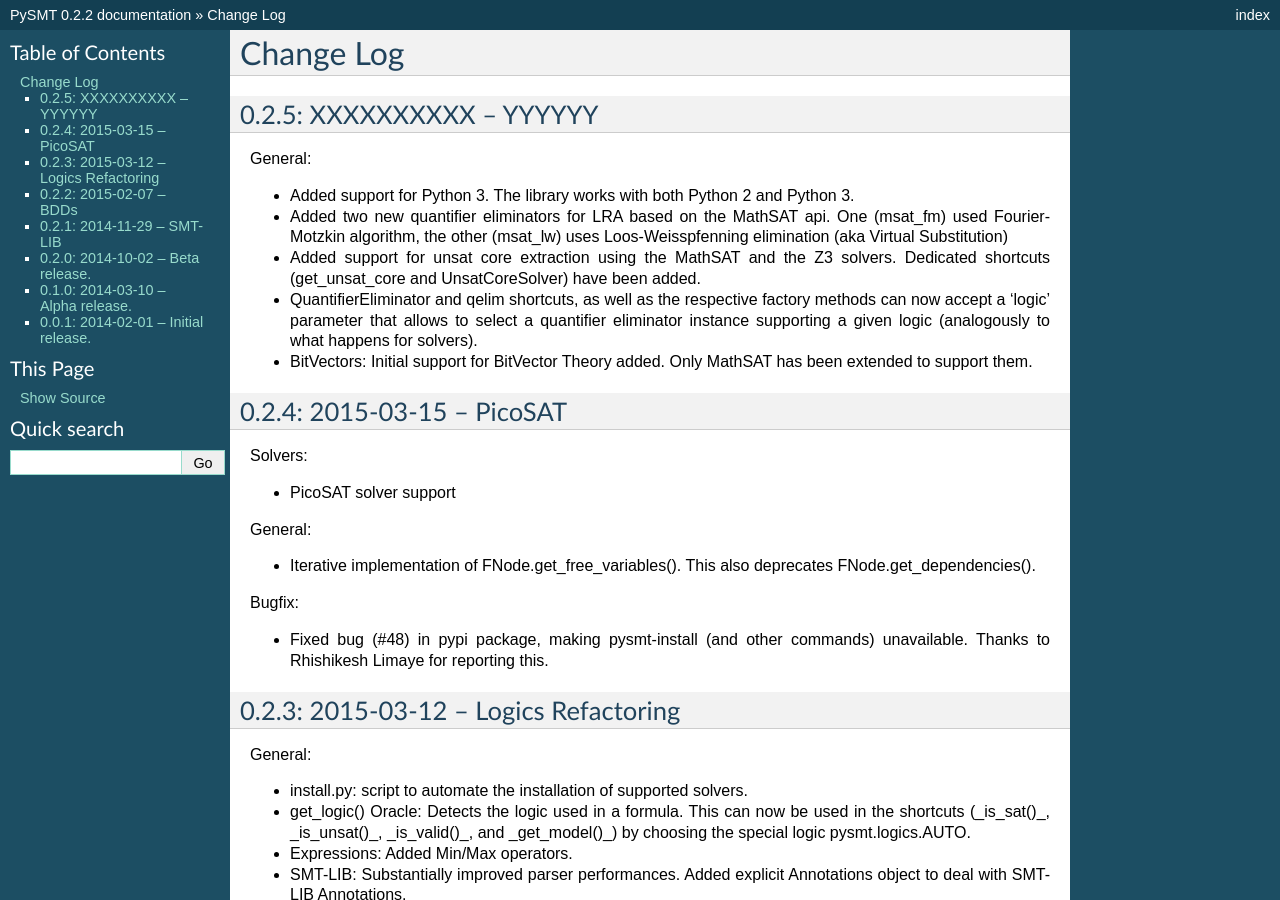
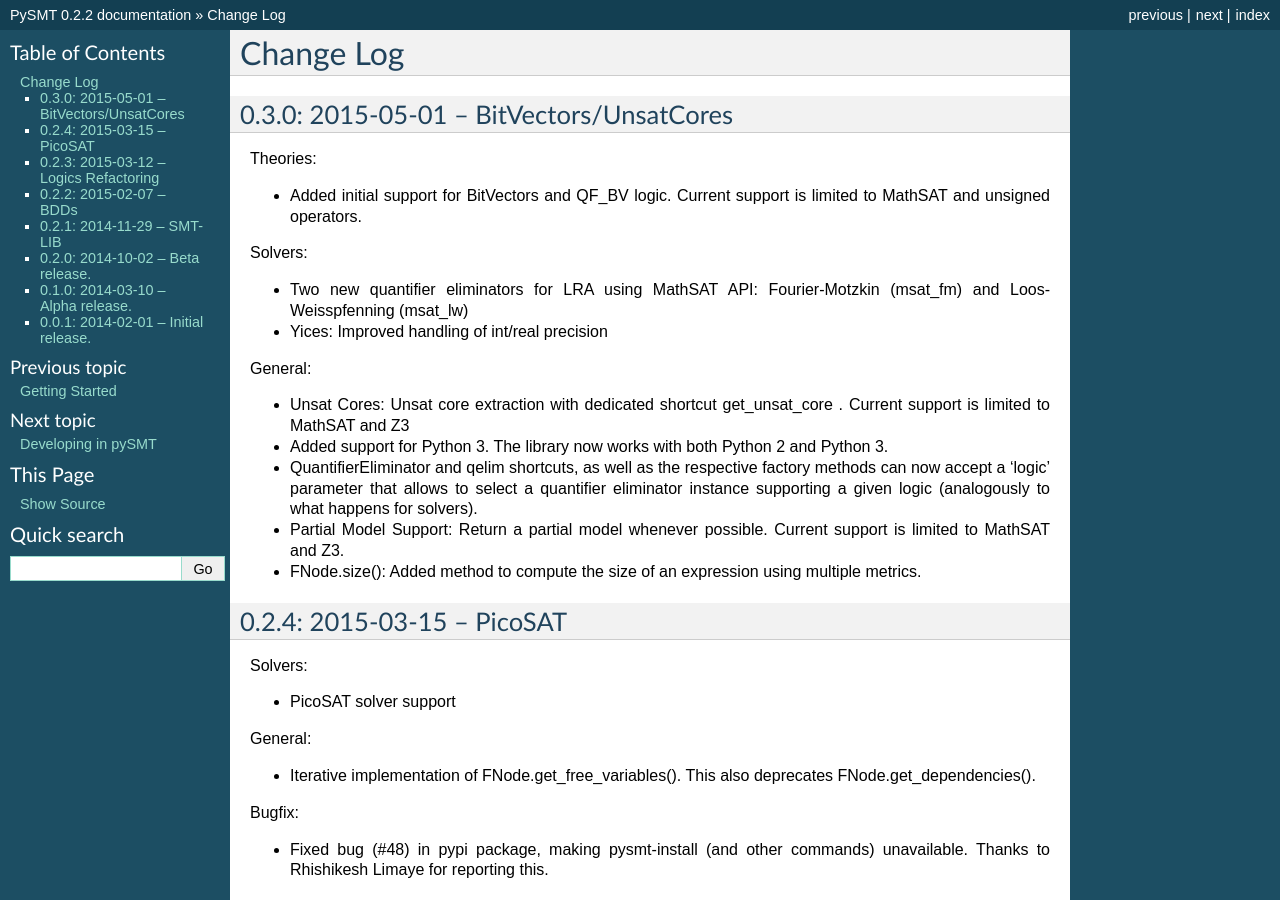
Before and after one commit to pysmt/pysmt, a Sphinx documentation site: the page built from docs/CHANGES.rst, in a window 1280 px wide and 900 px high. Built offline with Sphinx 7.4.7, drawn with Linux system fonts in a browser that asks for light colours; formulas are drawn with MathJax 3; pages that are not in the unit, such as notebooks, are missing from menus.

Commit message:
Release 0.3.0

```diff
--- a/docs/CHANGES.rst
+++ b/docs/CHANGES.rst
@@ -1,30 +1,39 @@
 Change Log
 ==========
 
-0.2.5: XXXXXXXXXX  -- YYYYYY
-----------------------------
+0.3.0: 2015-05-01  -- BitVectors/UnsatCores
+-------------------------------------------
+
+Theories:
+
+* Added initial support for BitVectors and QF_BV logic.
+  Current support is limited to MathSAT and unsigned operators.
+
+Solvers:
+
+* Two new quantifier eliminators for LRA using MathSAT API:
+  Fourier-Motzkin (msat_fm) and Loos-Weisspfenning (msat_lw)
+
+* Yices: Improved handling of int/real precision
 
 General:
 
-* Added support for Python 3. The library works with both Python 2 and
-  Python 3.
+* Unsat Cores: Unsat core extraction with dedicated shortcut
+  get_unsat_core . Current support is limited to MathSAT and Z3
 
-* Added two new quantifier eliminators for LRA based on the MathSAT
-  api. One (msat_fm) used Fourier-Motzkin algorithm, the other
-  (msat_lw) uses Loos-Weisspfenning elimination (aka Virtual
-  Substitution)
-
-* Added support for unsat core extraction using the MathSAT and the Z3
-  solvers. Dedicated shortcuts (get_unsat_core and UnsatCoreSolver)
-  have been added.
+* Added support for Python 3. The library now works with both Python 2
+  and Python 3.
 
 * QuantifierEliminator and qelim shortcuts, as well as the respective
   factory methods can now accept a 'logic' parameter that allows to
   select a quantifier eliminator instance supporting a given logic
   (analogously to what happens for solvers).
 
-* BitVectors: Initial support for BitVector Theory added. Only MathSAT
-  has been extended to support them.
+* Partial Model Support: Return a partial model whenever possible.
+  Current support is limited to MathSAT and Z3.
+
+* FNode.size(): Added method to compute the size of an expression
+  using multiple metrics.
 
 
 0.2.4: 2015-03-15  -- PicoSAT
@@ -44,7 +53,7 @@
 * Fixed bug (#48) in pypi package, making pysmt-install (and other commands) unavailable. Thanks to Rhishikesh Limaye for reporting this.
 
 0.2.3: 2015-03-12 -- Logics Refactoring
---------------------------------------
+---------------------------------------
 
 General:
 
@@ -73,7 +82,7 @@
 
 
 0.2.2: 2015-02-07 -- BDDs
-------------------------
+-------------------------
 
 Solvers:
 
@@ -86,7 +95,7 @@
   Environment.add_dynamic_walker_function).
 
 0.2.1: 2014-11-29 -- SMT-LIB
----------------------------
+----------------------------
 
 Solvers:
 
@@ -126,7 +135,7 @@
 
 
 0.1.0: 2014-03-10 -- Alpha release.
-----------------------------------
+-----------------------------------
 
 Theories: LIA, LRA, RDL, EUF
 Solvers: MathSAT, Z3
@@ -138,4 +147,4 @@
 
 
 0.0.1: 2014-02-01 -- Initial release.
-------------------------------------
+-------------------------------------
--- a/docs/index.rst
+++ b/docs/index.rst
@@ -13,7 +13,7 @@
 
    intro
    getting_started
-   changes
+   CHANGES
    development
    api_ref
 
--- a/setup.py
+++ b/setup.py
@@ -2,7 +2,7 @@
 
 setup(
     name='PySMT',
-    version='0.2.5.dev',
+    version='0.3.0',
     author='PySMT Team',
     author_email='info@pysmt.org',
     packages = find_packages(),
```
Also changed, not shown: examples/README.rst.
